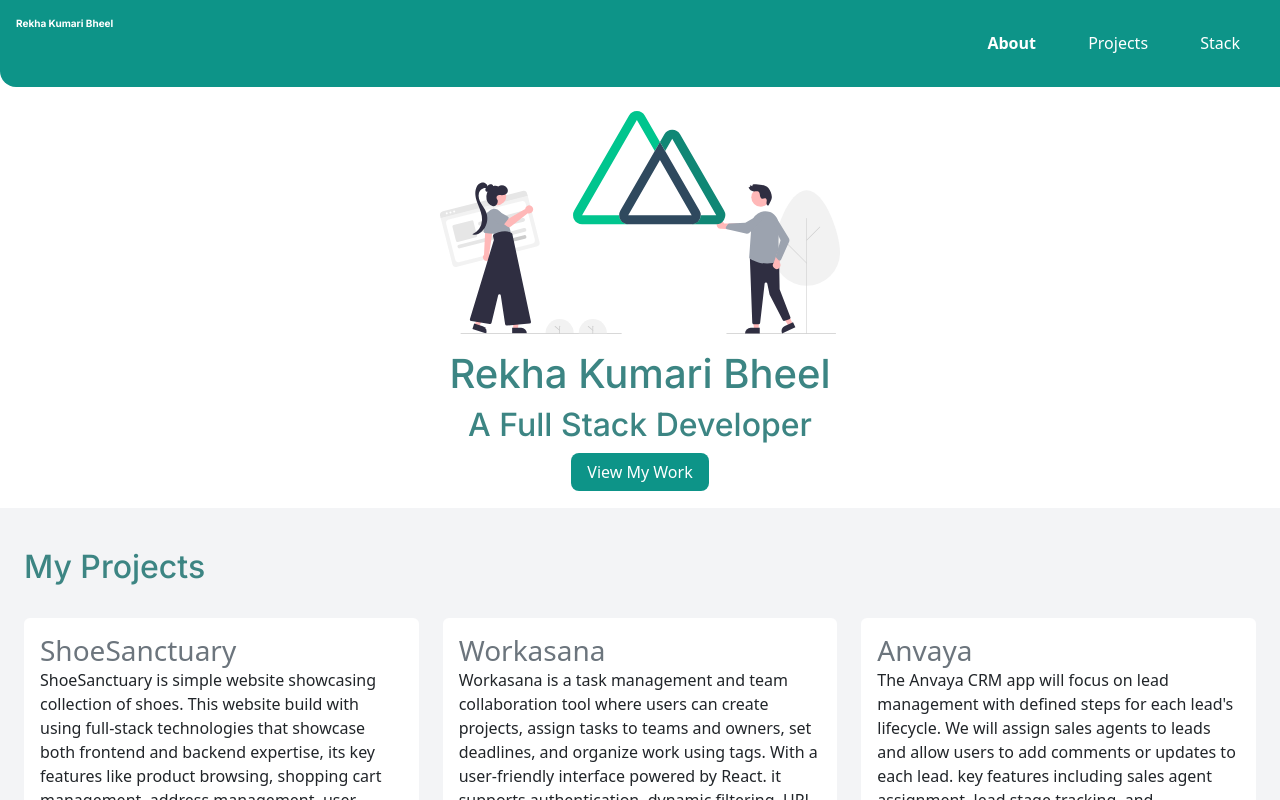
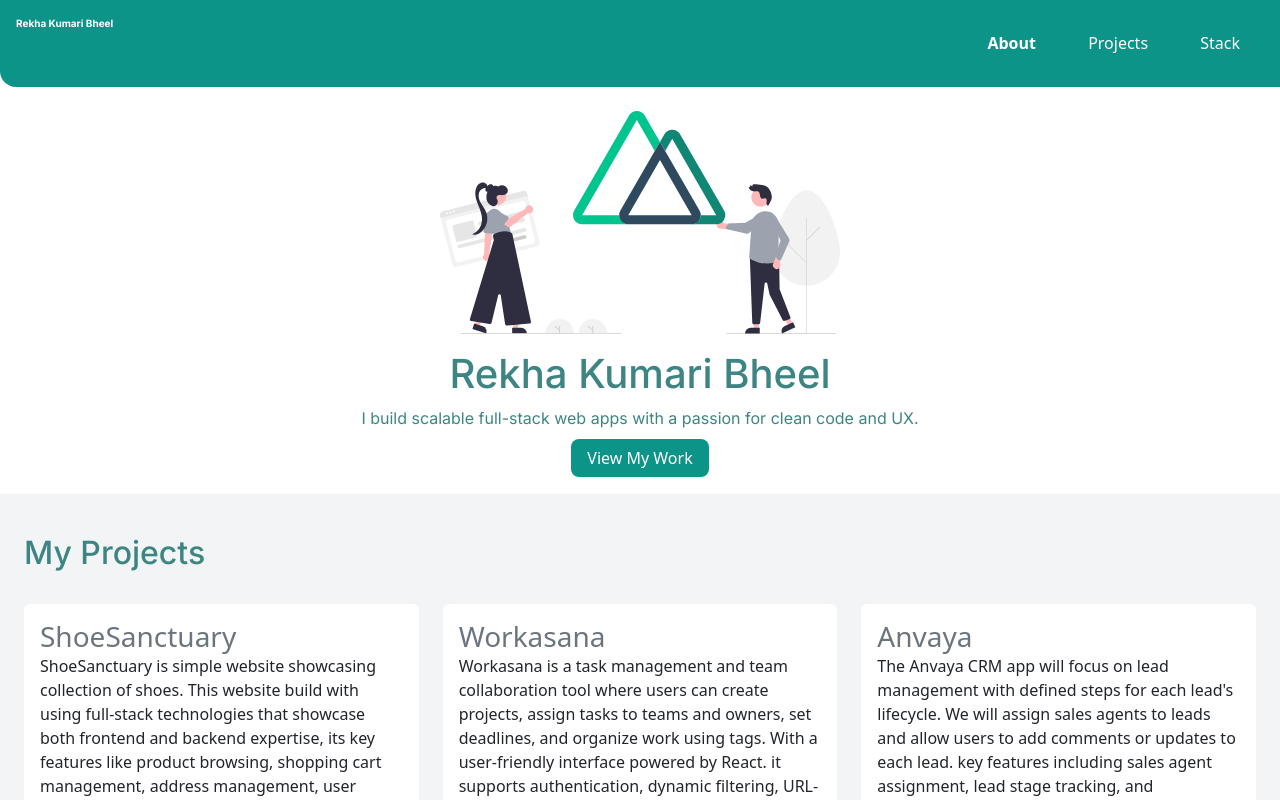
Before and after one commit to Rekhakumari28/rekha-portfolio, a React (Vite) app: page / in a window 1280 px wide. Shown: the top 800 px of the page. Built offline with nearby package versions, Linux system fonts and the light colour scheme.

Commit message:
change in UI

```diff
--- a/src/components/Hero.jsx
+++ b/src/components/Hero.jsx
@@ -6,7 +6,7 @@ export function Hero(){
              <section id="hero" className="hero text-center py-4 ">
            <img src={hero} alt="hero-img" className="hero-img" />
         <h1 className="hero-heading">Rekha Kumari Bheel</h1>
-        <h2 className="hero-heading2 mb-3">A Full Stack Developer</h2>
+        <p className="hero-heading2 mb-3">I build scalable full-stack web apps with a passion for clean code and UX.</p>
         <HashLink className="link link-primary text-white " to="#projects">View My Work</HashLink>
 
       </section>
```
